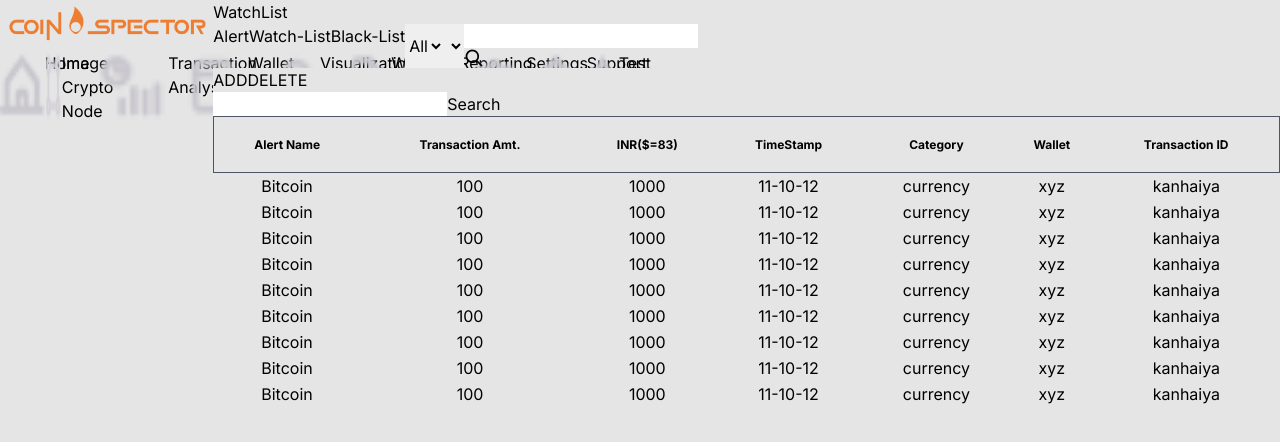
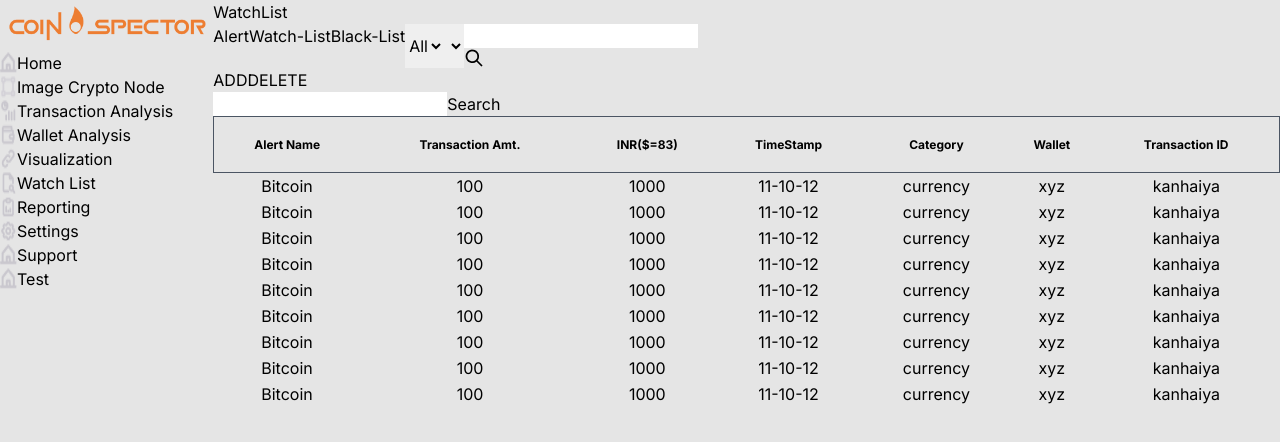
Before and after one commit to Mkanhaiyas/Crypto_Pro, a Next.js app: page / in a window 1280 px wide. Shown: the top 442 px of the page. Built offline with nearby package versions, Linux system fonts and the light colour scheme.

Commit message:
2nd test

```diff
--- a/Components/Menu.js
+++ b/Components/Menu.js
@@ -2,42 +2,42 @@ export default function Menu() {
   return (
     <div className="bg-blue-950 w-full h-full ">
       <img src="/CoinSpector_Logo.png" alt="CoinSpector Logo" />
-      <div className="flex pl-5 pt-5 text-white flex-col text-sm">
-        <div className="flex flex-row p-2 items-center">
+      <div className="pl-5 pt-5 text-white text-sm ">
+        <div className="flex p-2 items-center">
           <img src="/home.png" alt="Home Logo" className="size-4 mx-2" />
           <a className="text-sm cursor-pointer"> Home</a>
         </div>
-        <div className="flex flex-row p-2 items-center cursor-pointer">
+        <div className="flex p-2 items-center cursor-pointer">
           <img src="/Image Crypto Node.png" className="size-4 mx-2" />
           Image Crypto Node
         </div>
-        <div className="flex flex-row p-2 items-center">
+        <div className="flex p-2 items-center">
           <img src="/Transaction Analysis.png" className="size-4 mx-2" />{" "}
           Transaction Analysis
         </div>
-        <div className="flex flex-row p-2 items-center">
+        <div className="flex p-2 items-center">
           <img src="/wallet Analysis.png" className="size-4 mx-2" />
           Wallet Analysis
         </div>
-        <div className="flex flex-row p-2 items-center">
+        <div className="flex p-2 items-center">
           <img src="/Visualization.png" className="size-4 mx-2" /> Visualization
         </div>
-        <div className="flex flex-row p-2 items-center">
+        <div className="flex p-2 items-center">
           <img src="/Search Artifacts.png" className="size-4 mx-2" /> Watch List
         </div>
-        <div className="flex flex-row p-2 items-center">
+        <div className="flex p-2 items-center">
           <img src="/Reporting.png" className="size-4 mx-2" />
           Reporting
         </div>
-        <div className="flex flex-row p-2 items-center">
+        <div className="flex p-2 items-center">
           <img src="/settings.png" className="size-4 mx-2" />
           Settings
         </div>
-        <div className="flex flex-row p-2 items-center">
+        <div className="flex p-2 items-center">
           <img src="/home.png" className="size-4 mx-2" />
           Support
         </div>
-        <div className="flex flex-row p-2 items-center">
+        <div className="flex p-2 items-center">
           <img src="/home.png" className="size-4 mx-2" />
           Test
         </div>
```
